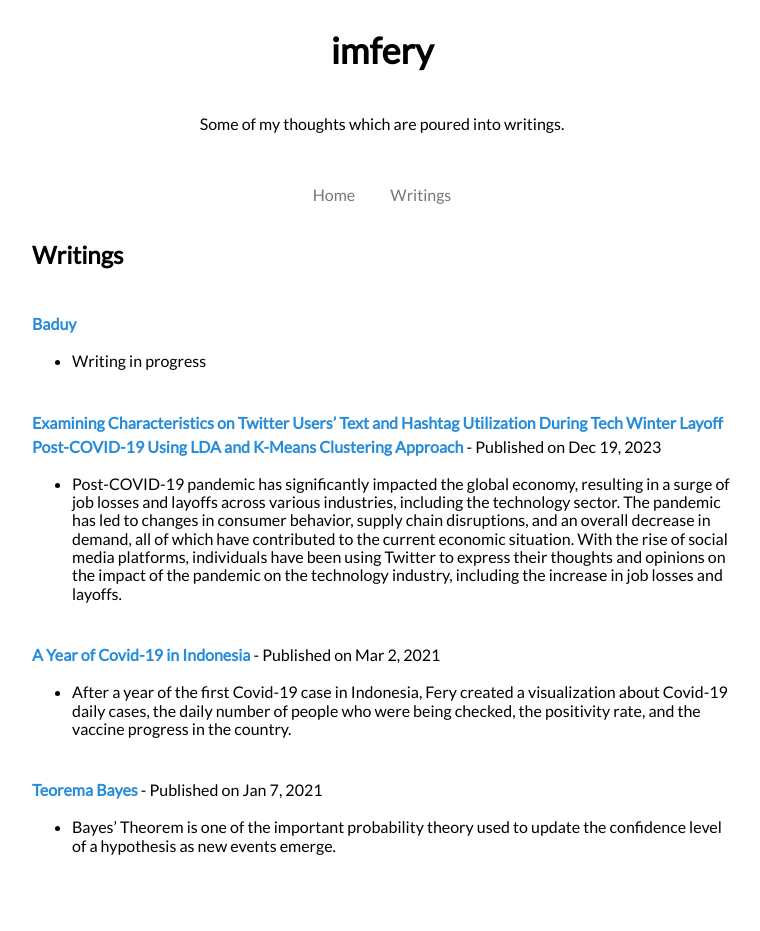
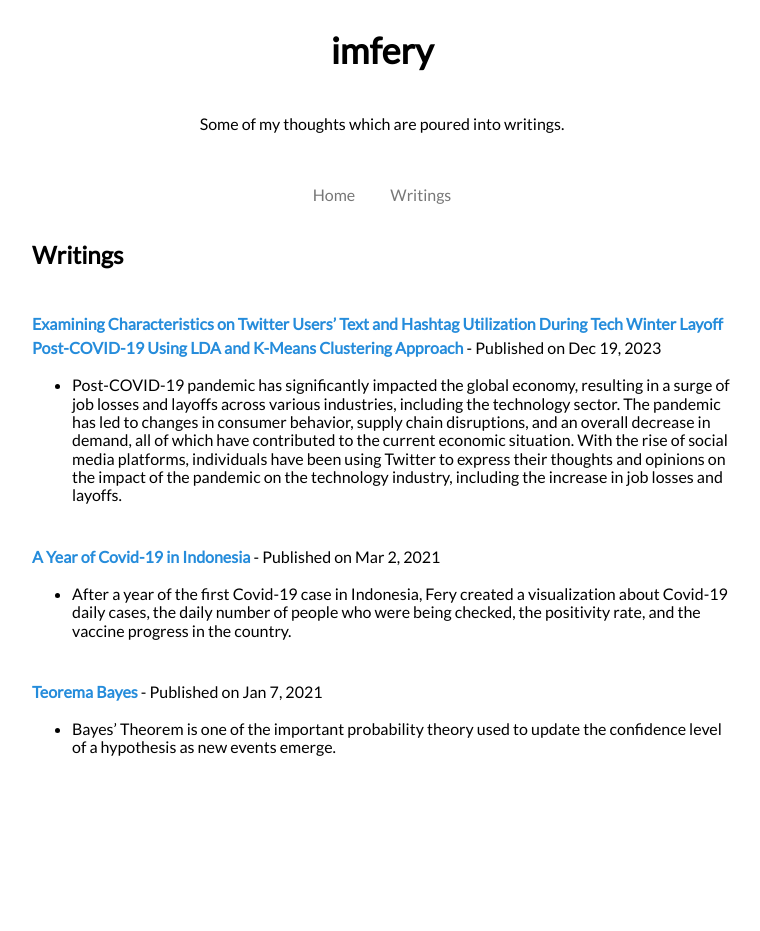
Before and after one commit to imfery/imfery.github.io, a Jekyll site: the page built from blog.md, in a window 1280 px wide. Shown: the whole page, without its empty margins (258-1018 px from the left). Built offline with Jekyll 4.4.1, drawn with Linux system fonts in a browser that asks for light colours; nearby versions of some CDN libraries; after the commit the page ends 900 px from its top, so only the background shows below that.

Commit message:
Update blog.md

```diff
--- a/blog.md
+++ b/blog.md
@@ -6,10 +6,6 @@ permalink: /writings
 ---
 
 <h2>Writings</h2>
-
-<br>
-[**Baduy**][baduy]
-- Writing in progress
 
 <br>
 [**Examining Characteristics on Twitter Users’ Text and Hashtag Utilization During Tech Winter Layoff Post-COVID-19 Using LDA and K-Means Clustering Approach**][hubasia] - Published on Dec 19, 2023
```
